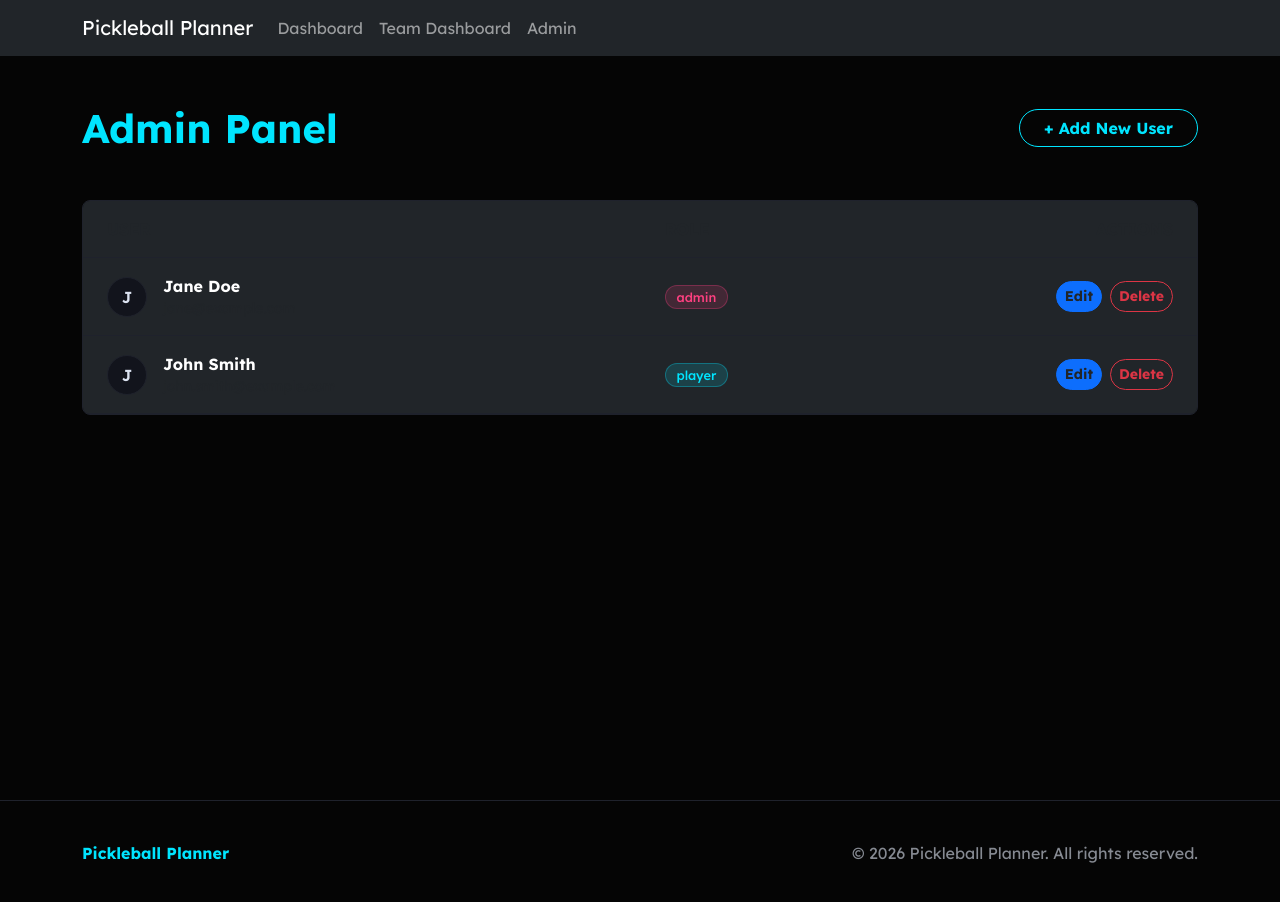
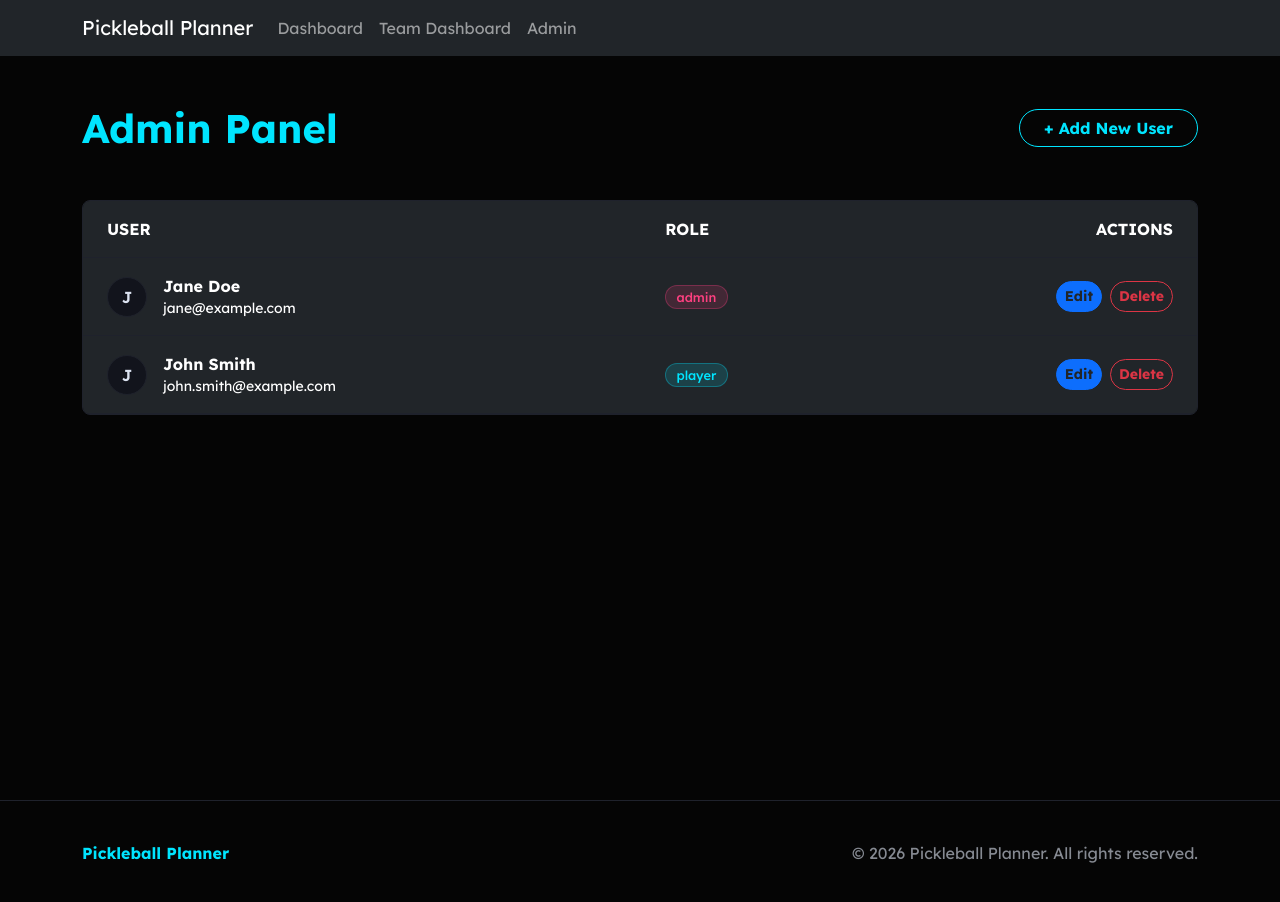
Before and after one commit to itanne99/pickleball-planner, a Next.js app: page /admin in a window 1280 px wide. Shown: the top 902 px of the page. Built offline with nearby package versions, Linux system fonts and the light colour scheme.

Commit message:
Removed 'Text-muted'

```diff
--- a/src/pages/admin.js
+++ b/src/pages/admin.js
@@ -36,9 +36,9 @@ export default function AdminPanel() {
             <Table variant="dark" className="m-0 align-middle" hover style={{ backgroundColor: 'transparent' }}>
               <thead>
                 <tr style={{ borderBottom: '1px solid #1F222C' }}>
-                  <th className="py-3 px-4 border-0 text-muted">USER</th>
-                  <th className="py-3 px-4 border-0 text-muted">ROLE</th>
-                  <th className="py-3 px-4 border-0 text-muted text-end">ACTIONS</th>
+                  <th className="py-3 px-4 border-0 ">USER</th>
+                  <th className="py-3 px-4 border-0 ">ROLE</th>
+                  <th className="py-3 px-4 border-0  text-end">ACTIONS</th>
                 </tr>
               </thead>
               <tbody>
@@ -49,7 +49,7 @@ export default function AdminPanel() {
                         <Avatar initials={user.name.charAt(0)} size={40} className="me-3" />
                         <div>
                           <div className="fw-bold text-white">{user.name}</div>
-                          <div className="small text-muted">{user.email || 'N/A'}</div>
+                          <div className="small ">{user.email || 'N/A'}</div>
                         </div>
                       </div>
                     </td>
--- a/src/pages/player/[id].js
+++ b/src/pages/player/[id].js
@@ -28,7 +28,7 @@ export default function PlayerProfile() {
               <div className="d-flex flex-column align-items-center mb-4">
                 <Avatar initials={getInitials(user.name)} size={100} className="mb-3 neon-glow-primary" />
                 <h2 className="mb-1">{user.name}</h2>
-                <p className="text-muted mb-2">{user.email}</p>
+                <p className=" mb-2">{user.email}</p>
                 <Pill>{user.role}</Pill>
               </div>
 
--- a/src/pages/playerDashboard.js
+++ b/src/pages/playerDashboard.js
@@ -18,7 +18,7 @@ export default function PlayerDashboard() {
             <h1 className="fw-bold mb-3" style={{ color: 'var(--bs-primary)' }}>
               Welcome back, {mockUser.name}
             </h1>
-            <p className="fs-5 text-muted">
+            <p className="fs-5 ">
               Ready to hit the courts? Check out your upcoming matches.
             </p>
             <Button variant="primary" className="mt-3 rounded-pill px-4 py-2 neon-glow-primary fw-bold text-dark">
@@ -37,10 +37,10 @@ export default function PlayerDashboard() {
               <Card className="h-100 p-4 glass-panel">
                 <div className="d-flex justify-content-between align-items-center mb-3">
                   <Pill variant="primary">{match.date}</Pill>
-                  <span className="text-muted small">{match.time}</span>
+                  <span className=" small">{match.time}</span>
                 </div>
                 <h5 className="mb-2 fw-bold text-white">{match.opponent}</h5>
-                <p className="mb-0 text-muted d-flex align-items-center">
+                <p className="mb-0  d-flex align-items-center">
                   <span className="me-2">📍</span> {match.location}
                 </p>
               </Card>
--- a/src/pages/scorecard/[id].js
+++ b/src/pages/scorecard/[id].js
@@ -34,7 +34,7 @@ export default function Scorecard() {
               <h2 className="mb-3">Scorecard</h2>
               <div className="mb-4">
                 <h4 style={{ color: 'var(--bs-primary)' }}>Match vs {match.opponent}</h4>
-                <p className="text-muted">{match.date} at {match.time}</p>
+                <p className="">{match.date} at {match.time}</p>
               </div>
 
               <div className="d-flex justify-content-center mb-4">
--- a/src/pages/team/dashboard.js
+++ b/src/pages/team/dashboard.js
@@ -19,7 +19,7 @@ export default function TeamDashboard() {
             <h1 className="fw-bold mb-3" style={{ color: 'var(--bs-primary)' }}>
               {mockTeam.name}
             </h1>
-            <p className="text-muted mb-4">Team Dashboard and Roster</p>
+            <p className=" mb-4">Team Dashboard and Roster</p>
             <StatBar label="Season Win Rate" value={75} max={100} variant="primary" className="mb-4 text-start" />
             <StatBar label="Team Chemistry" value={92} max={100} variant="secondary" className="text-start" />
           </Col>
```
